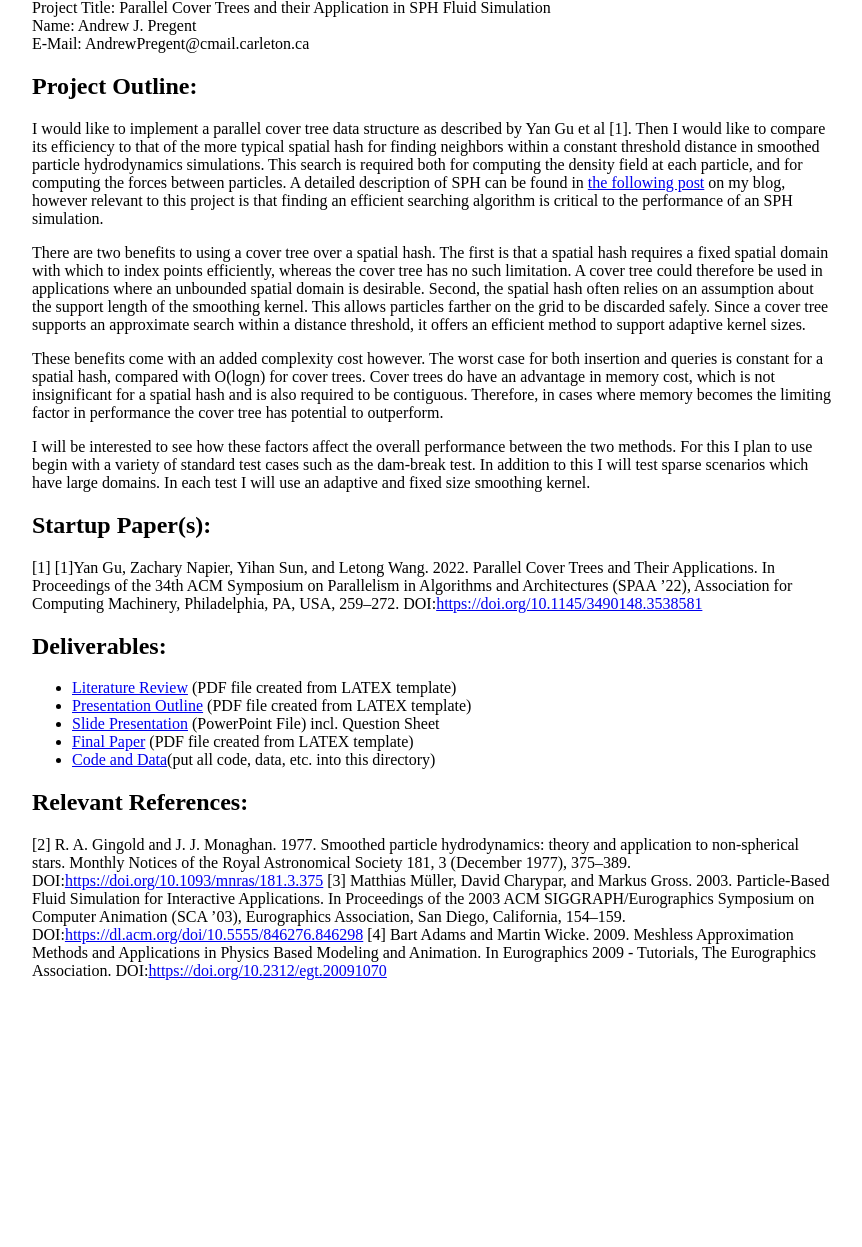
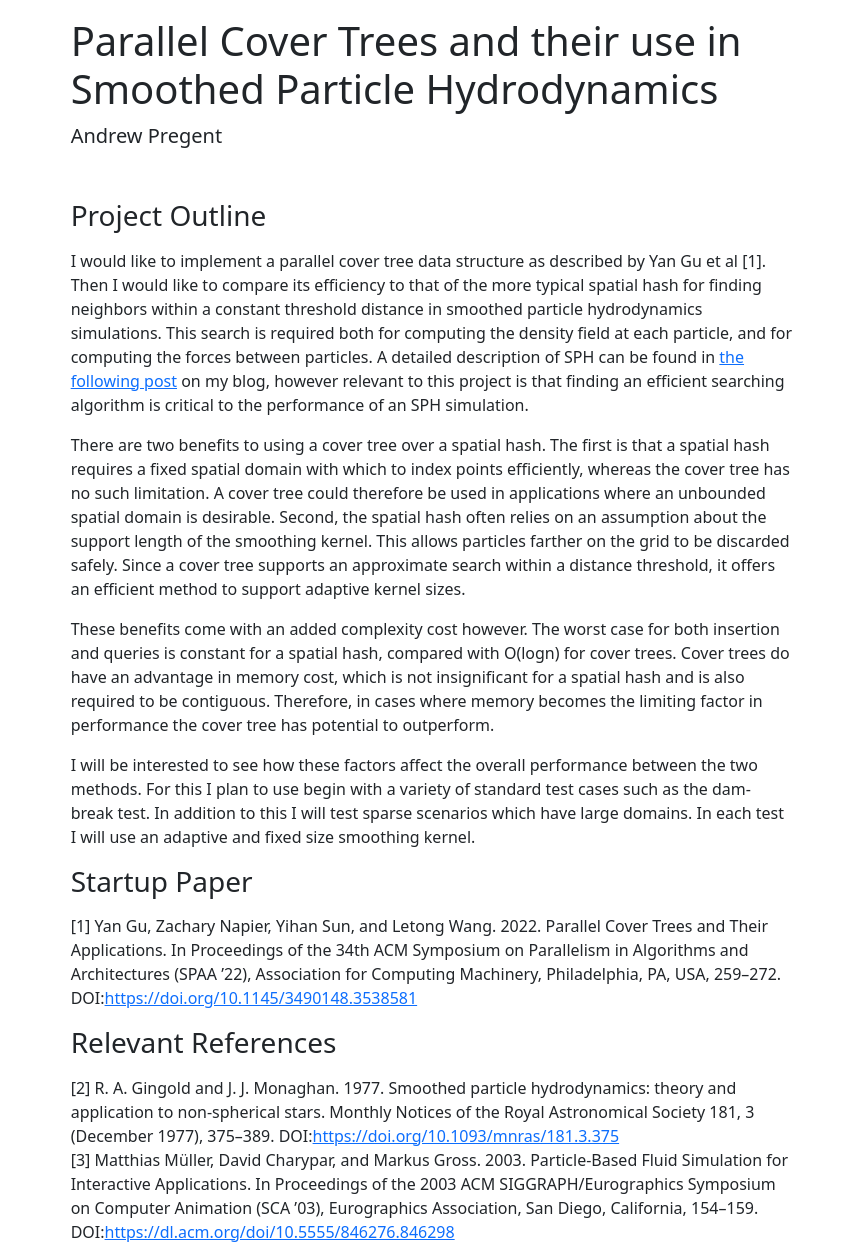
Before and after one commit to bottledspace/comp5704-parallel-algorithms, a plain HTML site: page docs/index.html in a window 1280 px wide. Shown: the part 31-1278 px from the top of the page, without its empty margins (208-1070 px from the left). Before the commit the page ends 1041 px from the top, so only its background shows below. Drawn offline with nearby package versions, Linux system fonts and the light colour scheme.

Commit message:
Style document using Bootstrap.

```diff
--- a/docs/index.html
+++ b/docs/index.html
@@ -1,16 +1,19 @@
-<!DOCTYPE HTML PUBLIC "-//W3C//DTD HTML 4.01 Transitional//EN">
-<html>
-<head><title>COMP 5704: Parallel Algorithms and Applications in Data Science [Andrew J. Pregent]</title>
+<!doctype html>
+<html lang="en">
+<head>
+<meta charset="utf-8">
+<title>Parallel Cover Trees and their Application in SPH Fluid Simulation</title>
+<link href="https://cdn.jsdelivr.net/npm/bootstrap@5.2.1/dist/css/bootstrap.min.css" rel="stylesheet" integrity="sha384-iYQeCzEYFbKjA/T2uDLTpkwGzCiq6soy8tYaI1GyVh/UjpbCx/TYkiZhlZB6+fzT" crossorigin="anonymous">
 <style>
-body { margin: 30px auto; width:800px; }
+ol.refs { list-style: none; padding-left: 0; }
+ol.refs>li:before { content: "[" attr(value) "] "; }
 </style>
 </head>
 <body>
-Project Title: Parallel Cover Trees and their Application in SPH Fluid Simulation<br/>
-Name: Andrew J. Pregent <br/>
-E-Mail: AndrewPregent@cmail.carleton.ca <br/>
-
-<h2>Project Outline:</h2>
+<main class="container col-md-7 text-body">
+<h1 class="mt-5">Parallel Cover Trees and their use in Smoothed Particle Hydrodynamics</h1>
+<p class="lead mb-4">Andrew Pregent</p>
+<h3 class="mt-5 mb-3">Project Outline</h3>
 <p>I would like to implement a parallel cover tree data structure as described by Yan Gu et al [1]. Then I would like to compare its efficiency to that of
 the more typical spatial hash for finding neighbors within a constant threshold distance in smoothed particle hydrodynamics
 simulations. This search is required both for computing the density field at each particle, and for computing the forces
@@ -28,23 +31,17 @@ cover tree has potential to outperform.</p>
 <p>I will be interested to see how these factors affect the overall performance between the two methods. For this I plan
 to use begin with a variety of standard test cases such as the dam-break test. In addition to this I will test sparse
 scenarios which have large domains. In each test I will use an adaptive and fixed size smoothing kernel.</p>
-
-<h2>Startup Paper(s):</h2>
-[1] [1]Yan Gu, Zachary Napier, Yihan Sun, and Letong Wang. 2022. Parallel Cover Trees and Their Applications. In Proceedings of the 34th ACM Symposium on Parallelism in Algorithms and Architectures (SPAA ’22), Association for Computing Machinery, Philadelphia, PA, USA, 259–272. DOI:<a href="https://doi.org/10.1145/3490148.3538581">https://doi.org/10.1145/3490148.3538581</a>
-
-<h2>Deliverables:</h2>
-<ul>
-<li><a href="Literature_Review.pdf">Literature Review</a> (PDF file created from LATEX template)</li>
-<li><a href="Presentation_Outline.pdf">Presentation Outline</a> (PDF file created from LATEX template)</li>
-<li><a href="Slide_Presentation.ppt">Slide Presentation</a> (PowerPoint File) incl. Question Sheet</li>
-<li><a href="Final_Paper.pdf">Final Paper</a> (PDF file created from LATEX template)</li>
-<li><a href="Code_and_Data">Code and Data</a>(put all code, data, etc. into this directory)</li>
-</ul>
-
-<h2>Relevant References:</h2>
-[2] R. A. Gingold and J. J. Monaghan. 1977. Smoothed particle hydrodynamics: theory and application to non-spherical stars. Monthly Notices of the Royal Astronomical Society 181, 3 (December 1977), 375–389. DOI:<a href="https://doi.org/10.1093/mnras/181.3.375">https://doi.org/10.1093/mnras/181.3.375</a>
-[3] Matthias Müller, David Charypar, and Markus Gross. 2003. Particle-Based Fluid Simulation for Interactive Applications. In Proceedings of the 2003 ACM SIGGRAPH/Eurographics Symposium on Computer Animation (SCA ’03), Eurographics Association, San Diego, California, 154–159. DOI:<a href="https://dl.acm.org/doi/10.5555/846276.846298">https://dl.acm.org/doi/10.5555/846276.846298</a>
-[4] Bart Adams and Martin Wicke. 2009. Meshless Approximation Methods and Applications in Physics Based Modeling and Animation. In Eurographics 2009 - Tutorials, The Eurographics Association. DOI:<a href="https://doi.org/10.2312/egt.20091070">https://doi.org/10.2312/egt.20091070</a>
-
+<h3 class="mt-3 mb-3">Startup Paper</h3>
+<ol class="refs">
+<li value="1">Yan Gu, Zachary Napier, Yihan Sun, and Letong Wang. 2022. Parallel Cover Trees and Their Applications. In Proceedings of the 34th ACM Symposium on Parallelism in Algorithms and Architectures (SPAA ’22), Association for Computing Machinery, Philadelphia, PA, USA, 259–272. DOI:<a href="https://doi.org/10.1145/3490148.3538581">https://doi.org/10.1145/3490148.3538581</a></li>
+</ol>
+<h3 class="mt-3 mb-3">Relevant References</h3>
+<ol class="refs">
+<li value="2"> R. A. Gingold and J. J. Monaghan. 1977. Smoothed particle hydrodynamics: theory and application to non-spherical stars. Monthly Notices of the Royal Astronomical Society 181, 3 (December 1977), 375–389. DOI:<a href="https://doi.org/10.1093/mnras/181.3.375">https://doi.org/10.1093/mnras/181.3.375</a></li>
+<li value="3"> Matthias Müller, David Charypar, and Markus Gross. 2003. Particle-Based Fluid Simulation for Interactive Applications. In Proceedings of the 2003 ACM SIGGRAPH/Eurographics Symposium on Computer Animation (SCA ’03), Eurographics Association, San Diego, California, 154–159. DOI:<a href="https://dl.acm.org/doi/10.5555/846276.846298">https://dl.acm.org/doi/10.5555/846276.846298</a></li>
+<li value="4"> Bart Adams and Martin Wicke. 2009. Meshless Approximation Methods and Applications in Physics Based Modeling and Animation. In Eurographics 2009 - Tutorials, The Eurographics Association. DOI:<a href="https://doi.org/10.2312/egt.20091070">https://doi.org/10.2312/egt.20091070</a></li>
+</ol>
+</main>
+<script src="https://cdn.jsdelivr.net/npm/bootstrap@5.2.1/dist/js/bootstrap.bundle.min.js" integrity="sha384-u1OknCvxWvY5kfmNBILK2hRnQC3Pr17a+RTT6rIHI7NnikvbZlHgTPOOmMi466C8" crossorigin="anonymous"></script>
 </body>
 </html>
```
